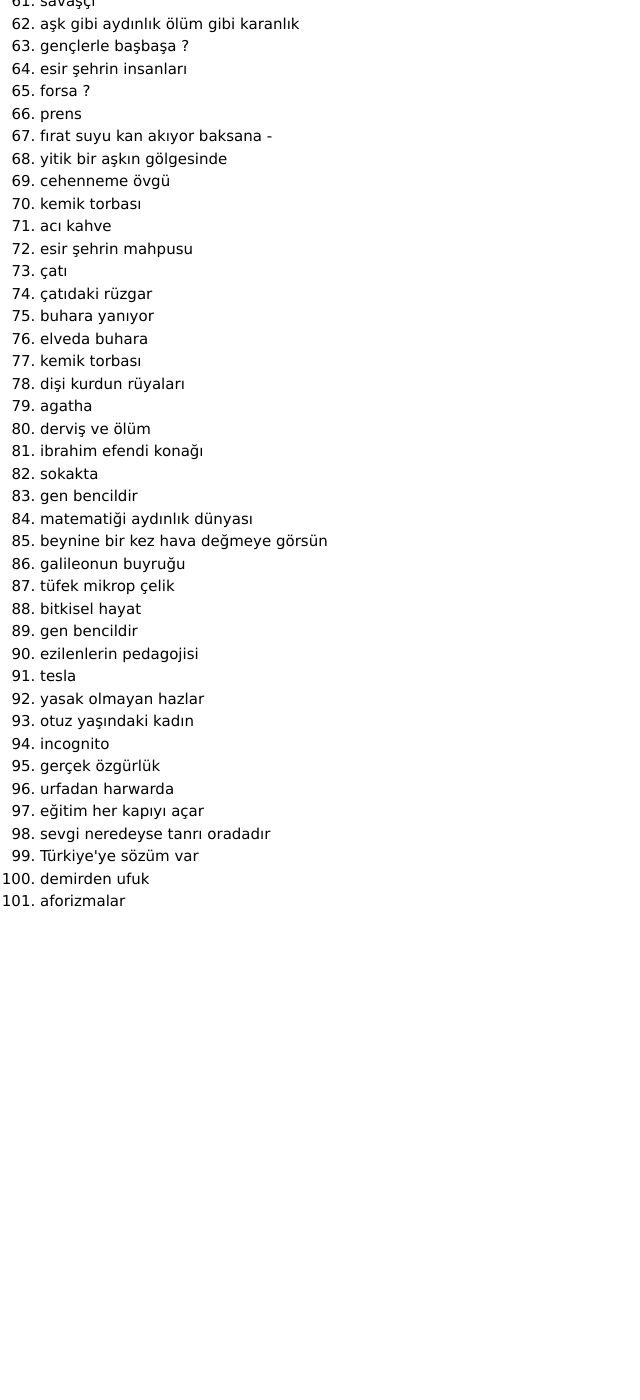
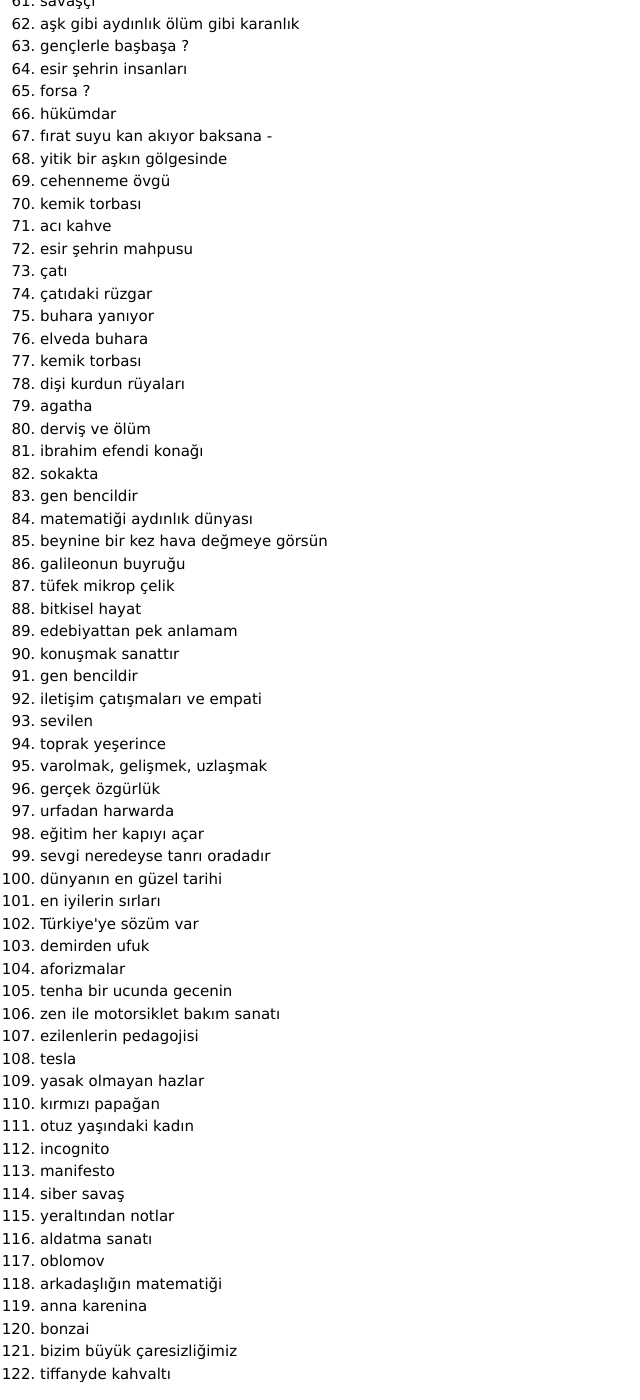
Before and after one commit to ilhangoren/ilhangoren.github.io, a Jekyll site: the page index_yedek.html, which Jekyll copies as it is, in a window 1280 px wide and 1400 px high, scrolled down 1421 px. Shown: the whole window, without its empty margins (0-640 px from the left). Built offline with Jekyll 4.4.1, drawn with Linux system fonts in a browser that asks for light colours; before the commit the page ends 2349 px from its top, so only the background shows below that.

Commit message:
new books are added

```diff
--- a/index_yedek.html
+++ b/index_yedek.html
@@ -73,7 +73,7 @@
 			<li>gençlerle başbaşa ?</li>
 			<li>esir şehrin insanları</li>
 			<li>forsa ? </li>
-			<li>prens</li>
+			<li>hükümdar</li>
 			<li>fırat suyu kan akıyor baksana - </li>
 			<li>yitik bir aşkın gölgesinde</li>
 			<li>cehenneme övgü</li>
@@ -96,20 +96,40 @@
 			<li>galileonun buyruğu</li>
 			<li>tüfek mikrop çelik</li>
 			<li>bitkisel hayat</li>
+			<li>edebiyattan pek anlamam</li>
+			<li>konuşmak sanattır</li>
 			<li>gen bencildir</li>
-			<li>ezilenlerin pedagojisi</li>
-			<li>tesla</li>
-			<li>yasak olmayan hazlar</li>
-			<li>otuz yaşındaki kadın</li>
-			<li>incognito</li>
+			<li>iletişim çatışmaları ve empati</li>
+			<li>sevilen</li>
+			<li>toprak yeşerince</li>
+			<li>varolmak, gelişmek, uzlaşmak</li>
 			<li>gerçek özgürlük</li>
 			<li>urfadan harwarda</li>
 			<li>eğitim her kapıyı açar</li>
 			<li>sevgi neredeyse tanrı oradadır</li>
+			<li>dünyanın en güzel tarihi</li>
+			<li>en iyilerin sırları</li>
 			<li>Türkiye'ye sözüm var</li>
 			<li>demirden ufuk</li>
 			<li>aforizmalar</li>
-
+			<li>tenha bir ucunda gecenin</li>
+			<li>zen ile motorsiklet bakım sanatı</li>
+			<li>ezilenlerin pedagojisi</li>
+			<li>tesla</li>
+			<li>yasak olmayan hazlar</li>
+			<li>kırmızı papağan</li>
+			<li>otuz yaşındaki kadın</li>
+			<li>incognito</li>
+			<li>manifesto</li>
+			<li>siber savaş</li>
+			<li>yeraltından notlar</li>
+			<li>aldatma sanatı</li>
+			<li>oblomov</li>
+			<li>arkadaşlığın matematiği</li>
+			<li>anna karenina</li>
+			<li>bonzai</li>
+			<li>bizim büyük çaresizliğimiz</li>
+			<li>tiffanyde kahvaltı</li>
 		</ol>
 
 	</body>
```
